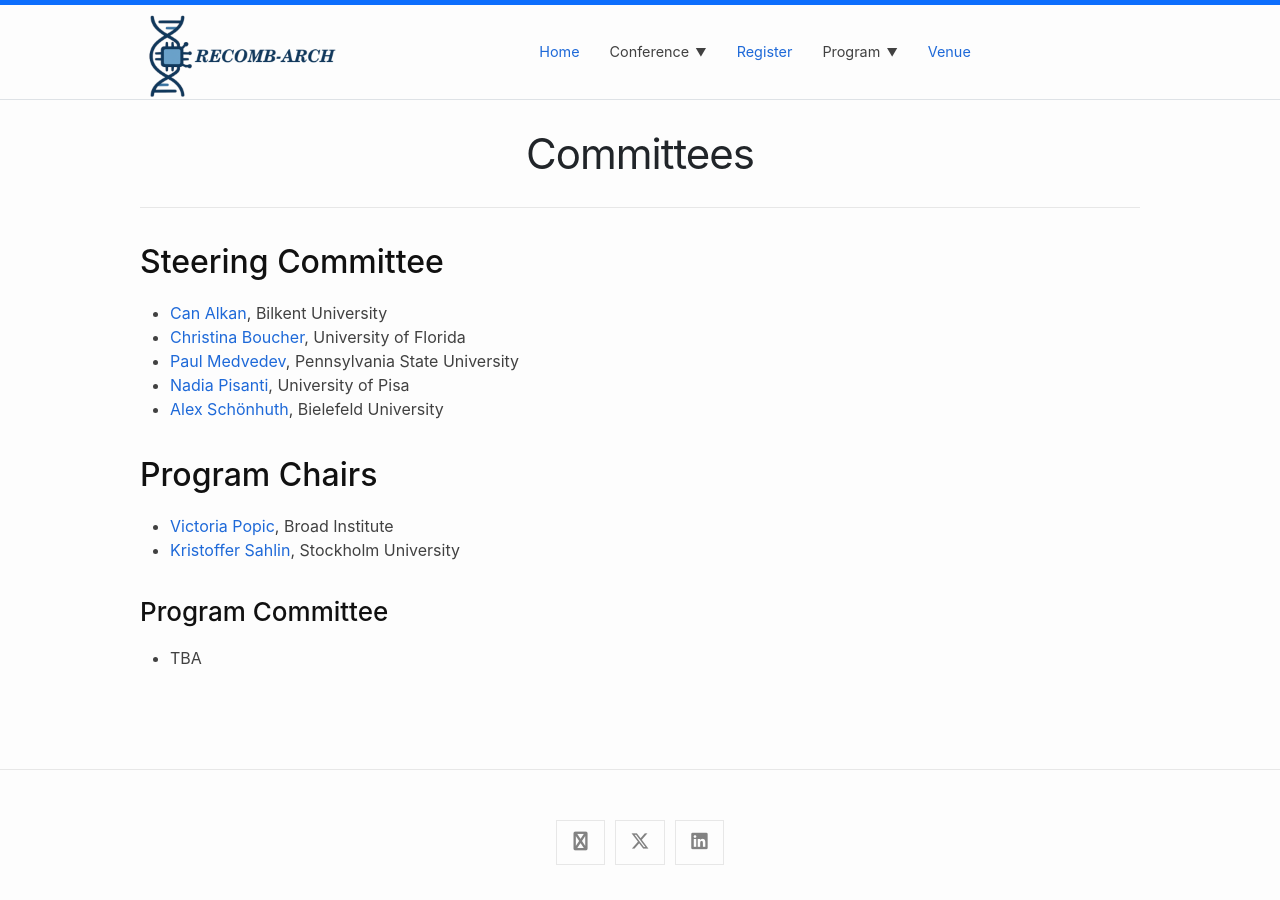
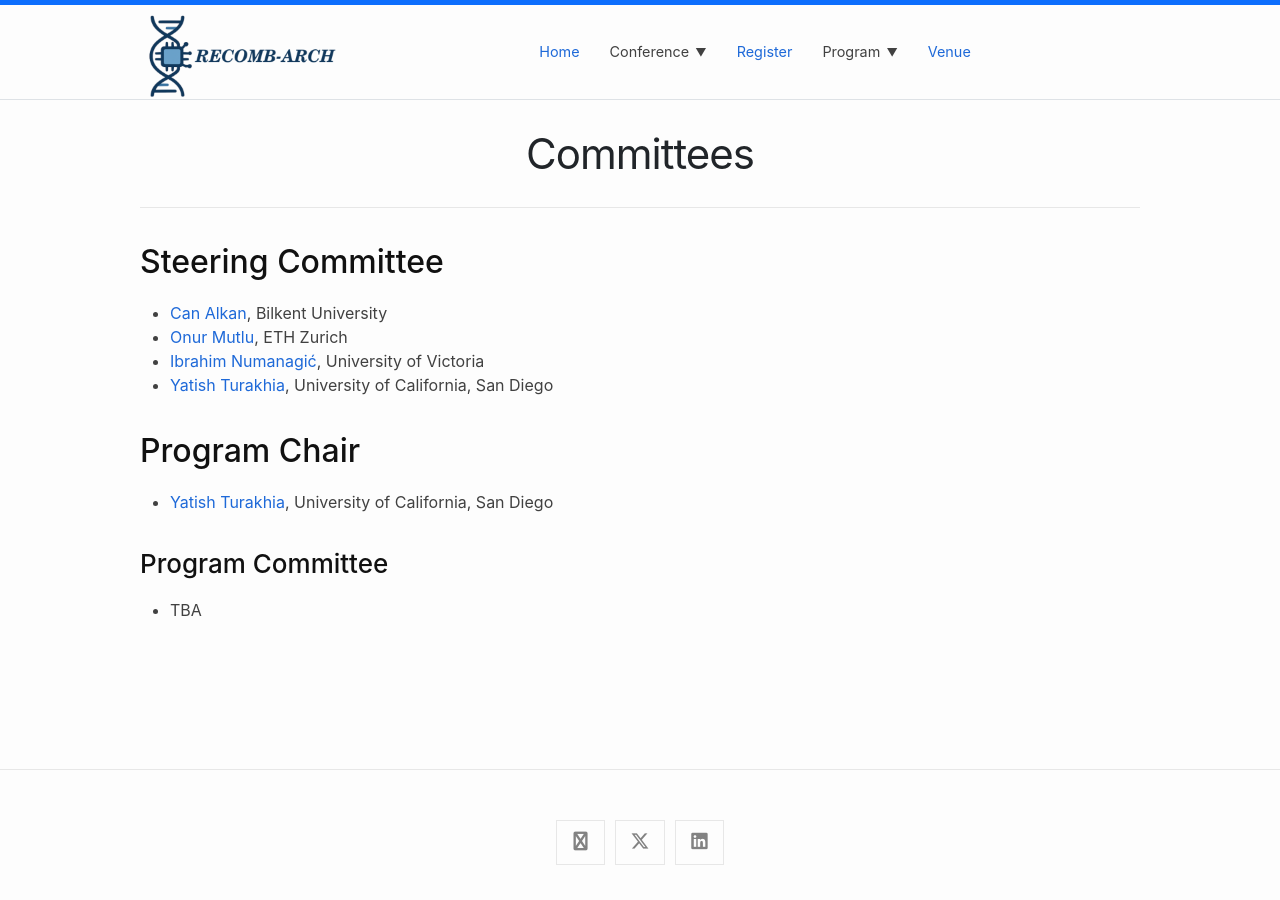
Before and after one commit to RECOMB-Arch/template, a Jekyll site: the page built from committees.md, in a window 1280 px wide. Built offline with Jekyll 4.4.1, drawn with Linux system fonts in a browser that asks for light colours; nearby versions of some CDN libraries.

Commit message:
committee

```diff
--- a/committees.md
+++ b/committees.md
@@ -6,15 +6,13 @@ title: Committees
 ## Steering Committee
 
 - [Can Alkan](http://alkanlab.org/), Bilkent University
-- [Christina Boucher](https://www.christinaboucher.com/), University of Florida
-- [Paul Medvedev](https://medvedevgroup.com/), Pennsylvania State University
-- [Nadia Pisanti](https://pages.di.unipi.it/pisanti/),	University of Pisa
-- [Alex Schönhuth](TODO https://homepages.cwi.nl/~as/),	Bielefeld University
+- [Onur Mutlu](https://safari.ethz.ch/), ETH Zurich
+- [Ibrahim Numanagić](https://saray.ca/~ibrahim/), University of Victoria
+- [Yatish Turakhia](https://turakhia.ucsd.edu/), University of California, San Diego
 
-## Program Chairs
+## Program Chair
 
- - [Victoria Popic](https://www.broadinstitute.org/bios/victoria-popic), Broad Institute
- - [Kristoffer Sahlin](https://sahlingroup.github.io/), Stockholm University
+ - [Yatish Turakhia](https://turakhia.ucsd.edu/), University of California, San Diego
 
 ### Program Committee
 
```
Also changed, not shown: call_for_abstracts.md (+1 -1 lines).
